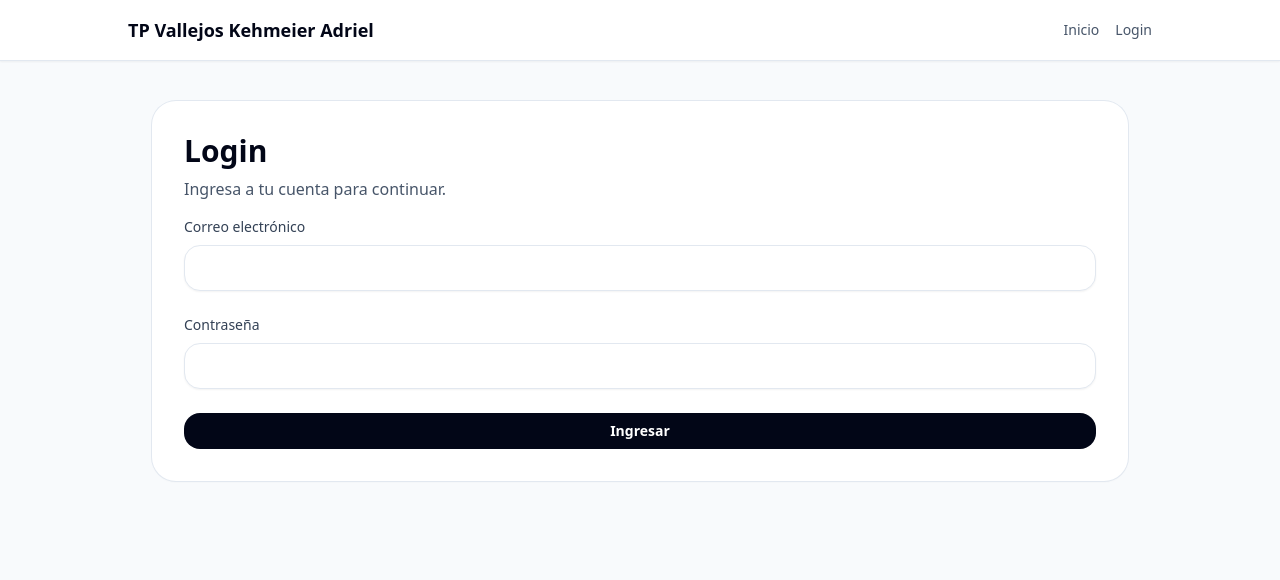
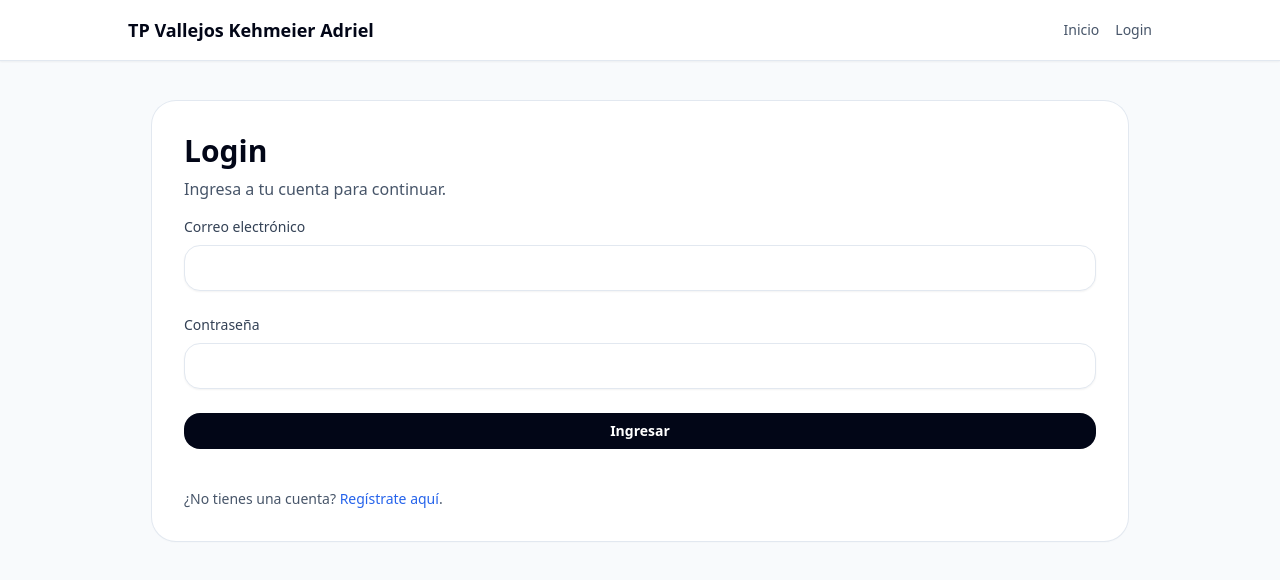
Before and after one commit to AdrielVK/tp-ci-cd, a React (Vite) app in the folder frontend/: page /login in a window 1280 px wide. Shown: the top 580 px of the page. Built offline with nearby package versions, Linux system fonts and the light colour scheme.

Commit message:
redirect to register added

```diff
--- a/frontend/src/features/auth/components/LoginForm.tsx
+++ b/frontend/src/features/auth/components/LoginForm.tsx
@@ -1,4 +1,5 @@
 import { useForm, type FieldErrors, type Resolver } from "react-hook-form";
+import { Link } from "react-router-dom";
 
 import Button from "@/components/ui/Button";
 import { loginSchema, type LoginFormValues } from "@/features/auth/schemas/LoginSchema";
@@ -62,6 +63,13 @@
       <Button type="submit" disabled={isSubmitting} className="w-full">
         {isSubmitting ? "Ingresando..." : "Ingresar"}
       </Button>
+      <div className="mt-4 text-sm text-slate-600">
+        ¿No tienes una cuenta?{" "}
+        <Link to="/register" className="text-blue-600 hover:underline">
+          Regístrate aquí
+        </Link>
+        .
+      </div>
     </form>
   );
 }
```
